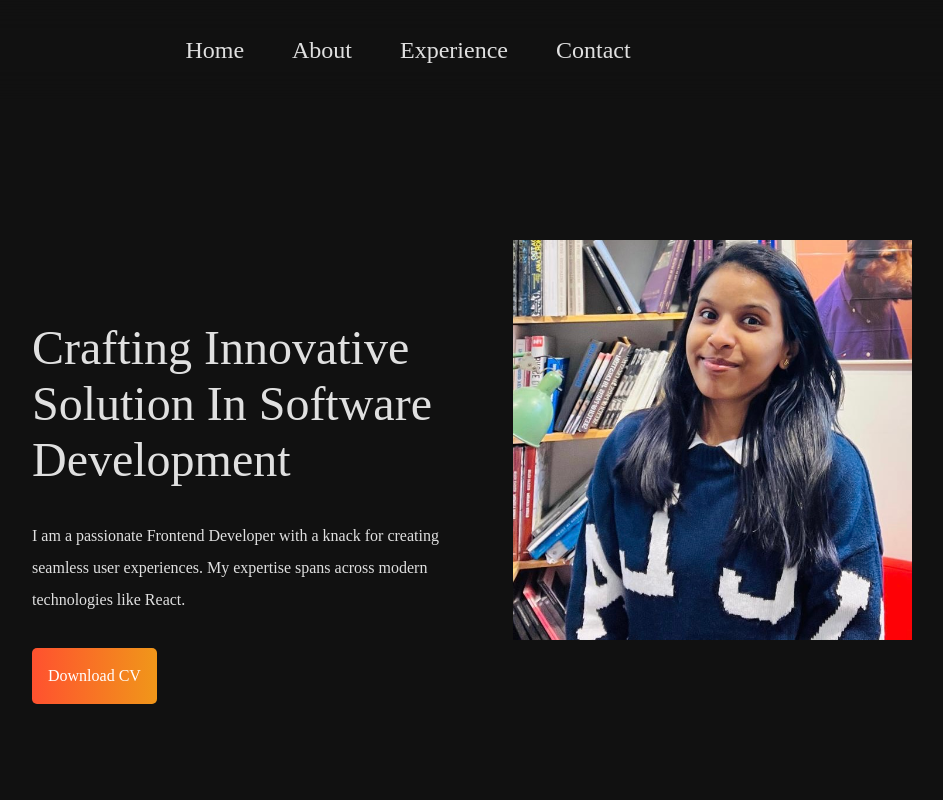
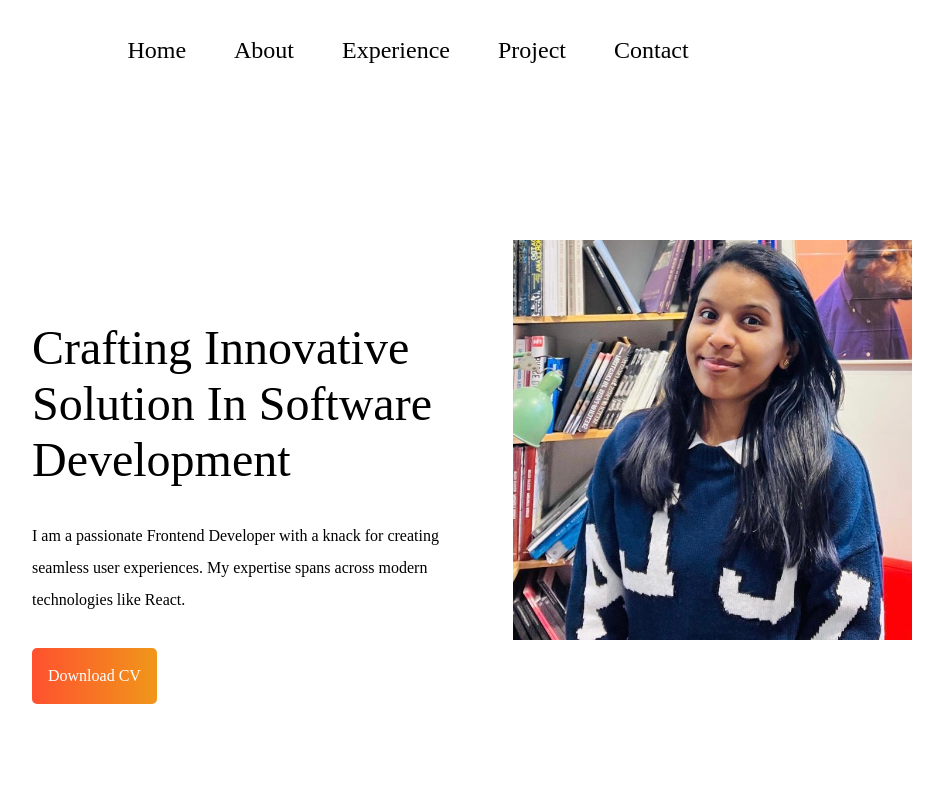
Before and after one commit to pooja-pimpalshende/portfolio, a React (Vite) app: page / in a window 1280 px wide. Shown: the top 800 px of the page, without its empty margins (208-1151 px from the left). Built offline with nearby package versions, Linux system fonts and the light colour scheme; a web font is replaced by a local one.

Commit message:
Refcator

```diff
--- a/src/App.jsx
+++ b/src/App.jsx
@@ -1,11 +1,12 @@
 import "./App.css";
+import { useEffect, useState } from "react";
 import { Element, scroller } from "react-scroll";
 import Home from "./components/Home";
 import About from "./components/About";
 import Experience from "./components/Experience";
 import Contact from "./components/Contact";
 import Header from "./components/Header/Header";
-import { useEffect, useState } from "react";
+import Project from "./components/Project";
 
 function App() {
   // eslint-disable-next-line no-unused-vars
@@ -33,6 +34,9 @@ function App() {
       <Element name="experience">
         <Experience />
       </Element>
+      <Element name="project">
+        <Project />
+      </Element>
       <Element name="contact">
         <Contact />
       </Element>
--- a/src/components/Header/Header.jsx
+++ b/src/components/Header/Header.jsx
@@ -14,6 +14,9 @@ const Header = () => {
       <Link className={styles.link} to="experience" smooth={true} offset={-160}>
         Experience
       </Link>
+      <Link className={styles.link} to="project" smooth={true} offset={-160}>
+        Project
+      </Link>
       <Link className={styles.link} to="contact" smooth={true}>
         Contact
       </Link>
--- a/src/index.css
+++ b/src/index.css
@@ -1,8 +1,8 @@
 @import "tailwindcss";
 :root {
-  color-scheme: light dark;
-  color: rgba(255, 255, 255, 0.87);
-  background-color: #111111;
+  /* color-scheme: light dark; */
+  /* color: rgba(255, 255, 255, 0.87); */
+  /* background-color: #111111; */
 }
 
 p {
```
